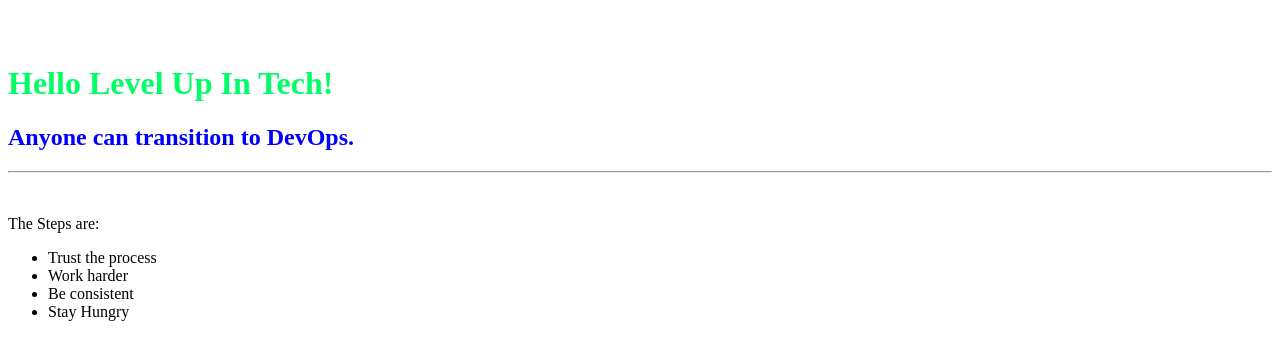
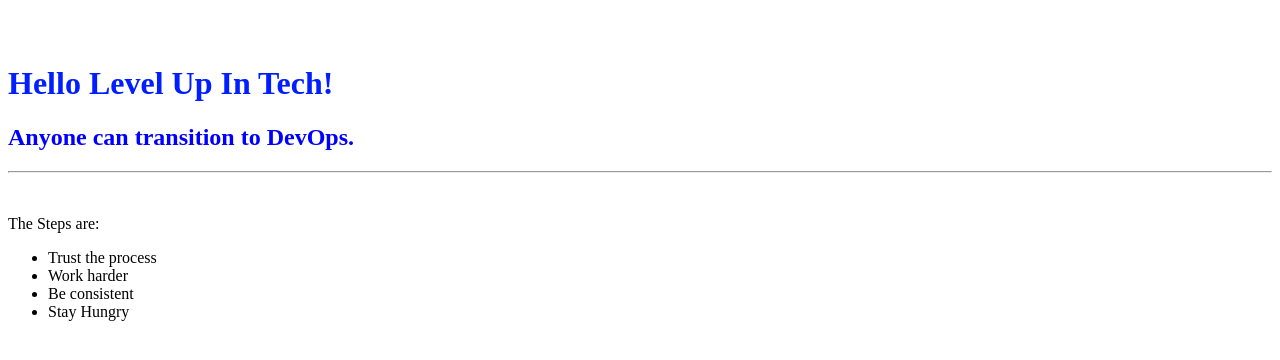
Before and after one commit to Gislaine-DevOps/aws-static-web-hosting, a plain HTML site: page index.html in a window 1280 px wide. Drawn offline with Linux system fonts and the light colour scheme.

Commit message:
file modified

```diff
--- a/index.html
+++ b/index.html
@@ -2,7 +2,7 @@
 <div class="left"></div>
 <div class="stuff">
   <br><br>
-  <h1 style="color:rgb(0, 255, 102);">Hello Level Up In Tech!</h1>
+  <h1 style="color:rgb(0, 30, 255);">Hello Level Up In Tech!</h1>
   <h2 style="color:blue;">Anyone can transition to DevOps.</h2>
   <hr />
   <br>
```
